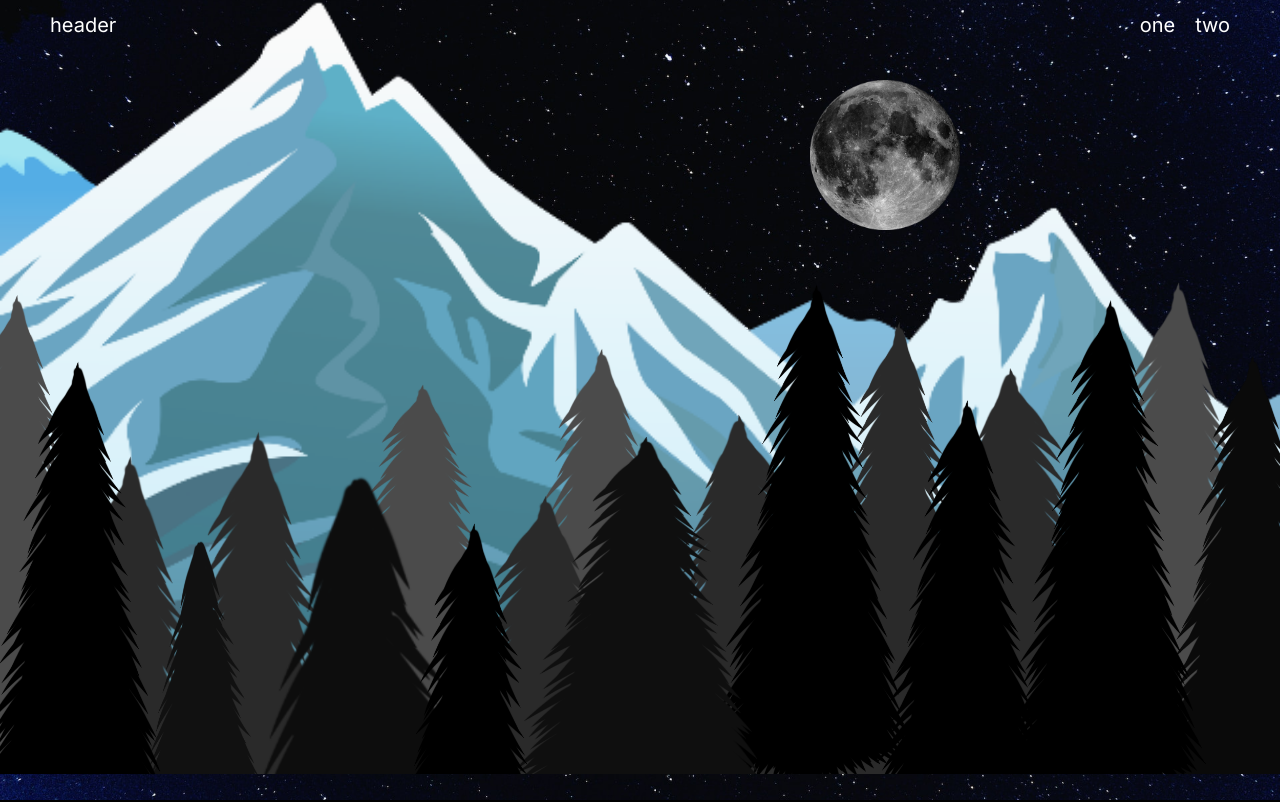
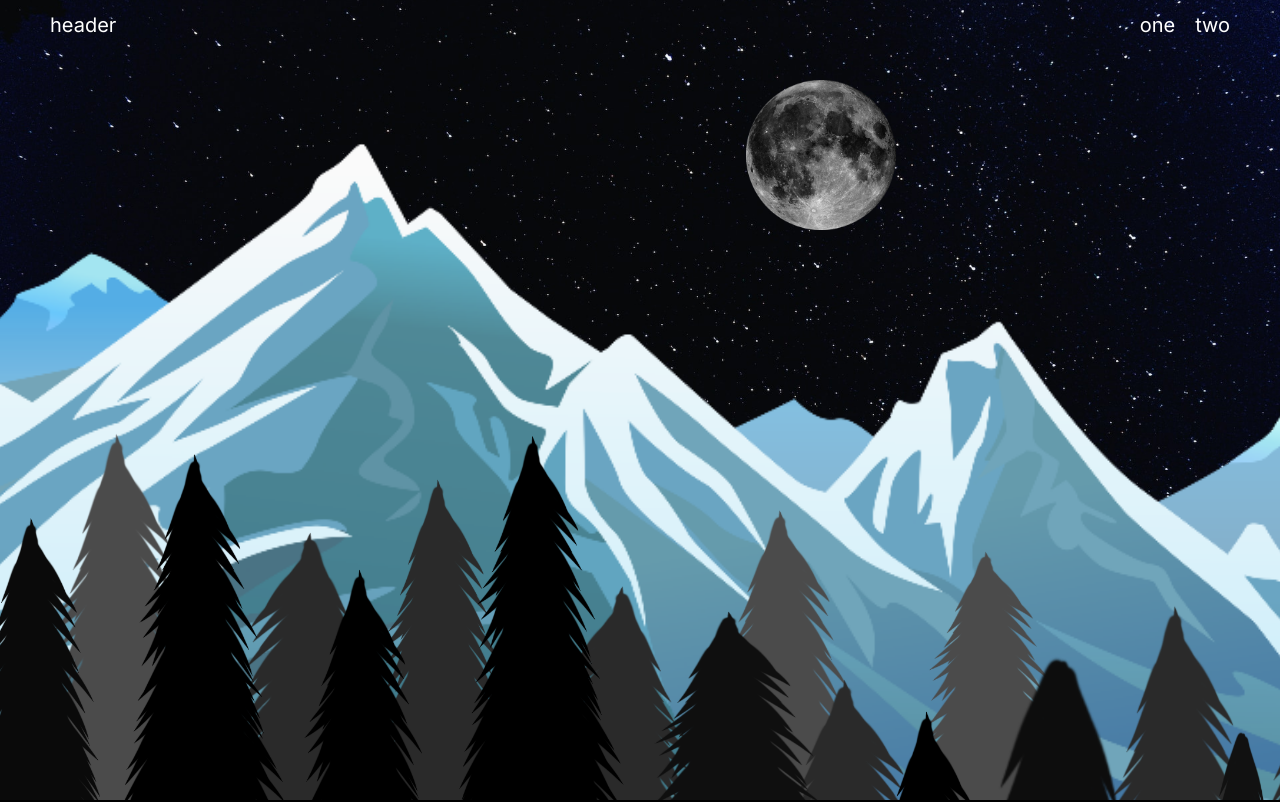
Before and after one commit to FreedomSoftworks/page-effects, a Vue app: page / in a window 1280 px wide. Shown: the top 802 px of the page. Built offline with nearby package versions, Linux system fonts and the light colour scheme.

Commit message:
more parallax stuff

```diff
--- a/src/components/pages/home/HomeParallax.vue
+++ b/src/components/pages/home/HomeParallax.vue
@@ -56,12 +56,19 @@ function MoonListener(): void {
 }
 
 function MountainListener(): void {
-  if (mountain)
-    mountain.style.transform = `translateY(${window.scrollY * 0.5}px)`;
+  if (mountain) {
+    mountain.style.bottom = `${window.scrollY * -0.5}px`;
+    mountain.style.transform = `translateX(${window.scrollY * -0.1}px)`;
+  }
+  // mountain.style.transform = `translateY(${window.scrollY * 0.5}px)`;
 }
 
 function TreesListener(): void {
-  if (trees) trees.style.transform = `translateY(${window.scrollY * 0.25}px)`;
+  if (trees) {
+    // trees.style.transform = `translateY(${window.scrollY * 0.25}px)`;
+    trees.style.bottom = `${window.scrollY * -0.25}px`;
+    trees.style.left = `${window.scrollY * -0.15}px`;
+  }
 }
 
 onMounted(() => {
@@ -114,7 +121,7 @@ onBeforeUnmount(() => {
 
     position: absolute;
     top: 10%;
-    right: 25%;
+    right: 30%;
 
     height: 15rem;
 
@@ -125,11 +132,10 @@ onBeforeUnmount(() => {
     z-index: -25;
 
     position: absolute;
-    top: -5%;
-    left: 0;
+    bottom: 0;
+    left: -25%;
 
-    height: 100%;
-    width: 100%;
+    width: 150%;
 
     object-fit: cover;
   }
@@ -151,13 +157,12 @@ onBeforeUnmount(() => {
     z-index: -1;
 
     position: absolute;
-    top: 10%;
+    bottom: 0;
     left: 0;
 
-    // transform: scale(0.8);
+    transform: translateY(20rem) scaleX(-1);
 
-    height: 100%;
-    width: 100%;
+    width: 115%;
 
     object-fit: contain;
   }
```
